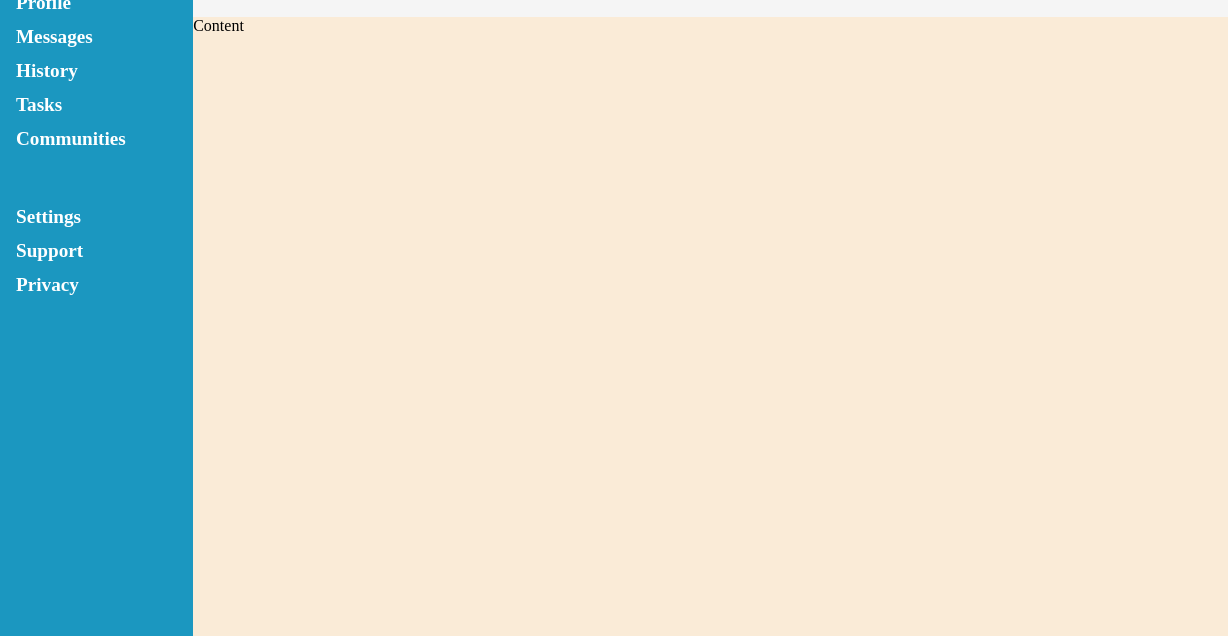
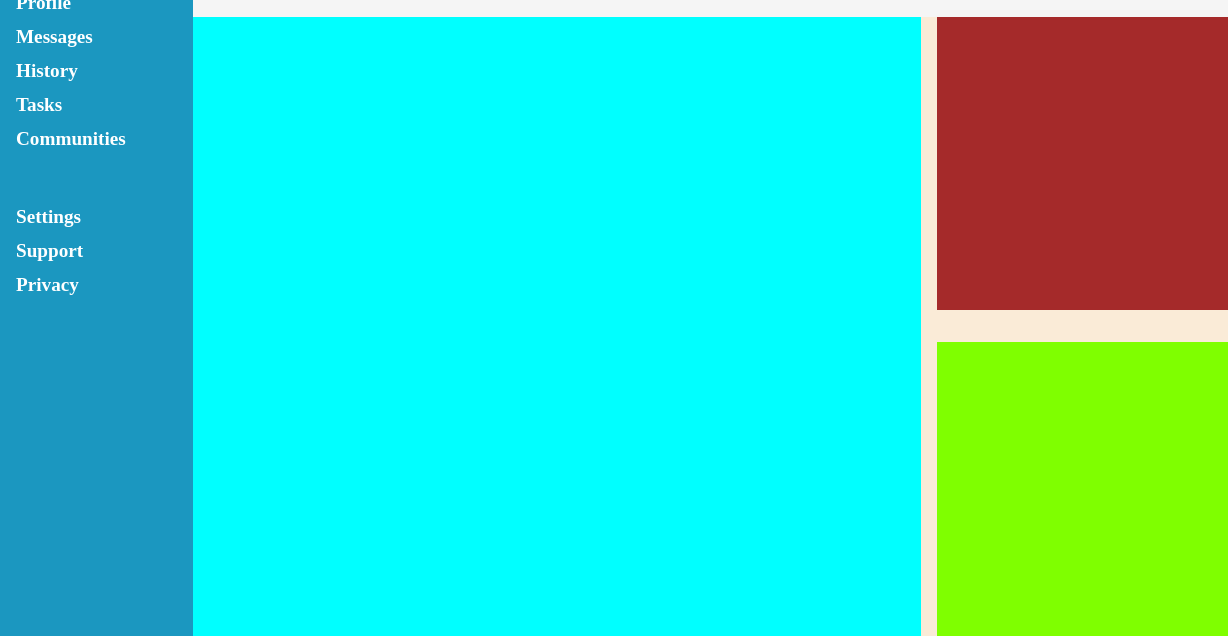
Before and after one commit to TheCyanNerd/odin-admin-dashboard, a plain HTML site: page index.html in a window 1280 px wide. Shown: the part 164-800 px from the top of the page, 52-1280 px from the left. Drawn offline with Linux system fonts and the light colour scheme.

Commit message:
Content area layout (major sections)

```diff
--- a/index.html
+++ b/index.html
@@ -76,6 +76,10 @@
       </a>
     </div>
   </div>
-  <div id="main-content">Content</div>
+  <div id="main-content">
+    <div id="projects"></div>
+    <div id="announcements"></div>
+    <div id="trending"></div>
+  </div>
 </body>
 </html>
--- a/style.css
+++ b/style.css
@@ -187,4 +187,33 @@ input[type=search] {
 
   grid-column: 2 / end-col-line;
   grid-row: 2 / end-row-line;
+
+  display: grid;
+  grid-template-columns: minmax(min-content, 2.5fr) minmax(min-content, 1fr);
+  grid-template-rows: repeat(2, minmax(min-content, 1fr));
+
+  column-gap: 1em;
+  row-gap: 2em;
 }
+
+
+
+#projects {
+  background-color: aqua;
+
+  grid-row: 1 / span 2;
+  grid-column: 1 / span 1;
+}
+
+#announcements {
+  background-color: brown;
+
+  grid-row: 1 / span 1;
+  grid-column: 2 / span 1;
+}
+
+#trending {
+  background-color: chartreuse;
+
+  grid-area: 2 / span 1;
+}
```
